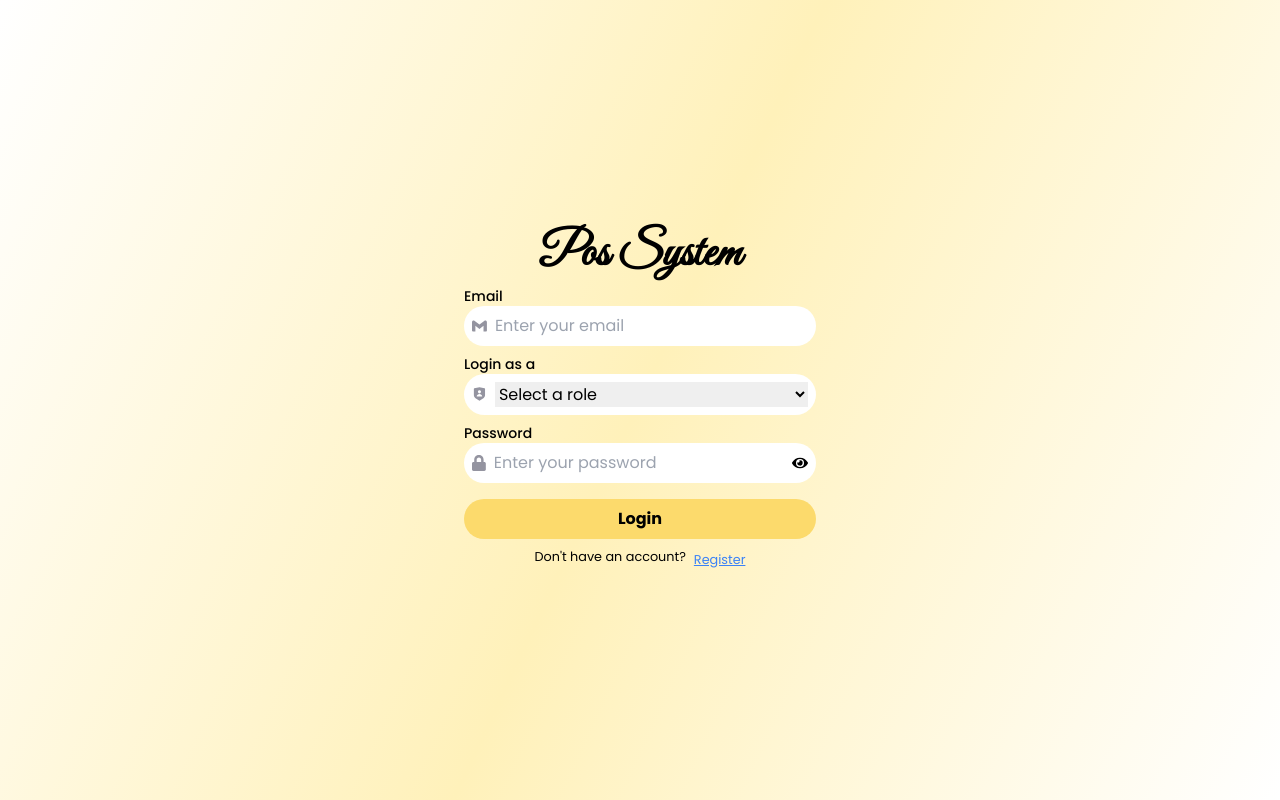
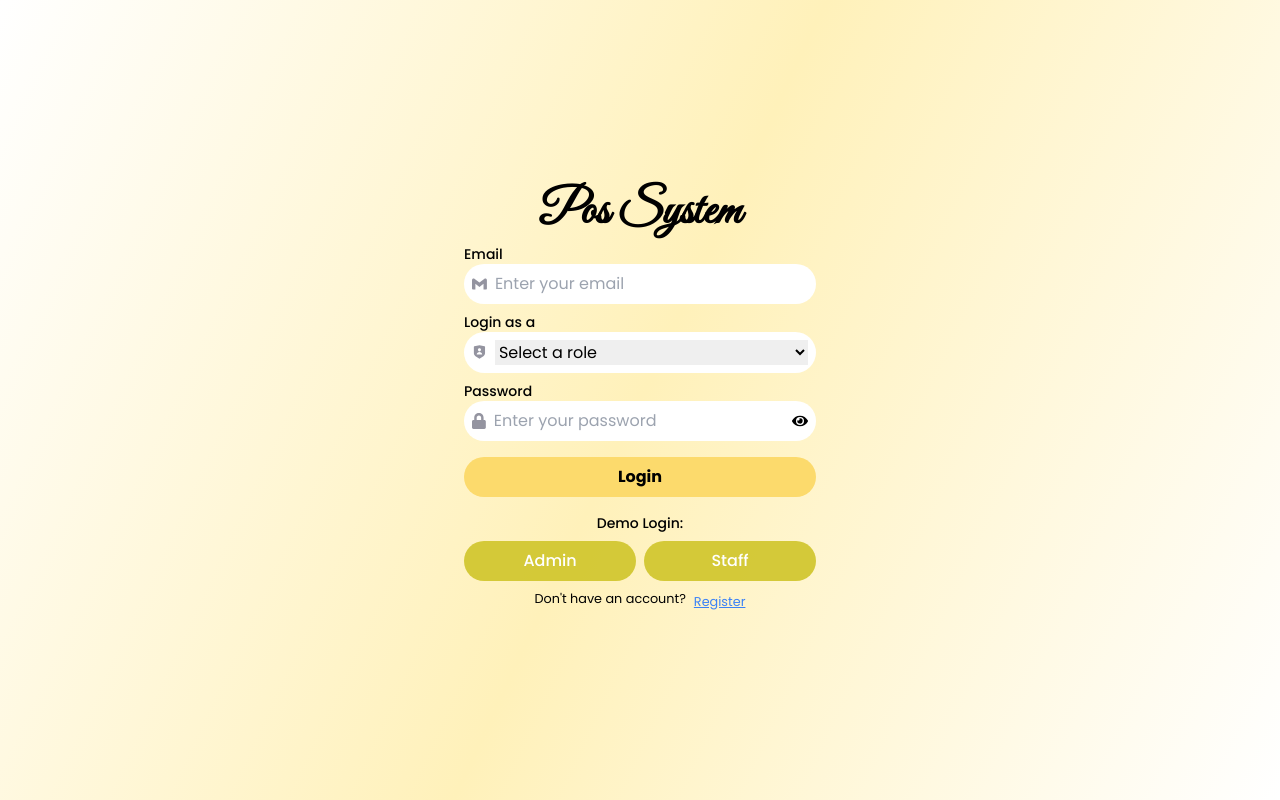
Before and after one commit to RakibulHasan2/pos-frontend, a React (Vite) app: page /login in a window 1280 px wide. Built offline with nearby package versions, Linux system fonts and the light colour scheme.

Commit message:
feat: Add demo login functionality for admin and staff roles

```diff
--- a/src/Pages/Authentication/Login.jsx
+++ b/src/Pages/Authentication/Login.jsx
@@ -45,6 +45,22 @@ export default function Login() {
     } catch (error) {
       console.error('Error:', error);
       toast.error('An error occurred while logging in.');
+    }
+  };
+
+  const handleDemoLogin = (role) => {
+    if (role === 'admin') {
+      setFormData({
+        email: 'manager@gmail.com',
+        password: 'Manager1@',
+        role: 'manager',
+      });
+    } else if (role === 'staff') {
+      setFormData({
+        email: 'staff@gmail.com',
+        password: 'Staff1@',
+        role: 'staff',
+      });
     }
   };
 
@@ -146,6 +162,27 @@ export default function Login() {
           />
         </div>
 
+        {/* Demo Login Buttons */}
+        <div className="mt-4">
+          <p className="text-center text-sm font-medium mb-2">Demo Login:</p>
+          <div className="flex space-x-2">
+            <button
+              type="button"
+              onClick={() => handleDemoLogin('admin')}
+              className="flex-1 bg-[#d1c62cea] hover:bg-[#79731dea] text-white font-medium py-2 px-4 rounded-3xl transition-all duration-300"
+            >
+              Admin
+            </button>
+            <button
+              type="button"
+              onClick={() => handleDemoLogin('staff')}
+              className="flex-1 bg-[#d1c62cea] hover:bg-[#79731dea] text-white font-medium py-2 px-4 rounded-3xl transition-all duration-300"
+            >
+              Staff
+            </button>
+          </div>
+        </div>
+
 
         <div className="flex justify-center mt-2">
           <small>Don&apos;t have an account?</small>
```
